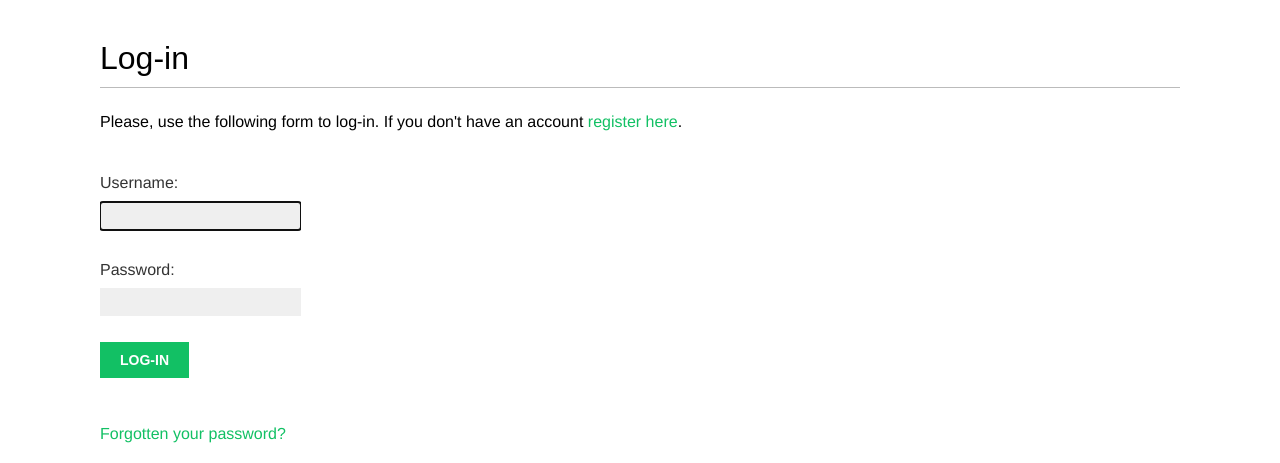
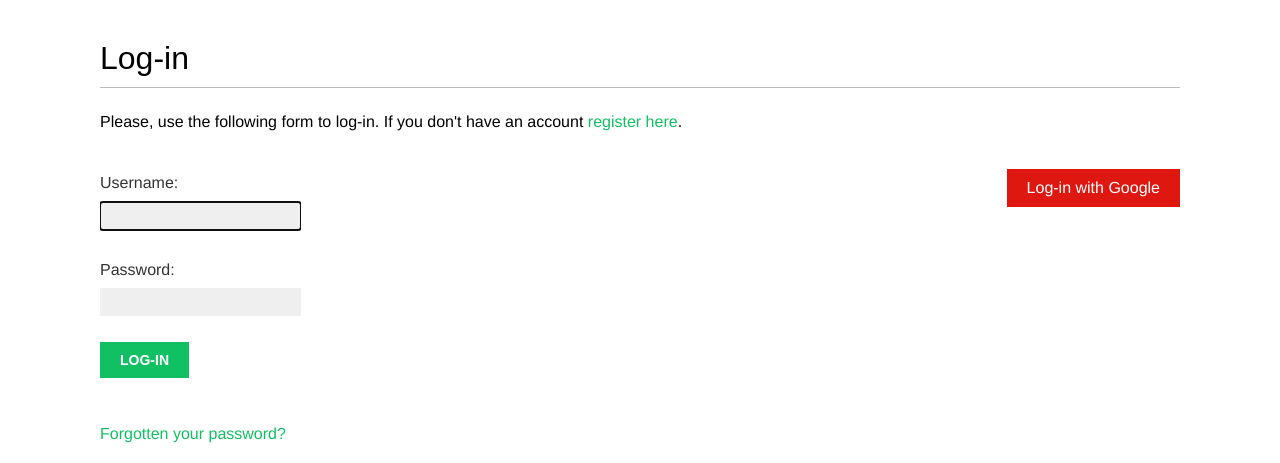
Before and after one commit to anhbkpro/django5-bookmarks, a Django app: page /account/login/ in a window 1280 px wide. Shown: the part 47-510 px from the top of the page. Run offline with Django 5.2, Linux system fonts and the light colour scheme; some web fonts are replaced.

Commit message:
Authentication using Google

```diff
--- a/bookmarks/account/templates/registration/login.html
+++ b/bookmarks/account/templates/registration/login.html
@@ -28,4 +28,12 @@
       </a>
     </p>
   </div>
+  <div class="social">
+    <ul>
+        <li class="google">
+          <a href="{% url "social:begin" "google-oauth2" %}">
+            Log-in with Google
+        </li>
+    </ul>
+  </div>
 {% endblock %}
--- a/bookmarks/account/urls.py
+++ b/bookmarks/account/urls.py
@@ -25,6 +25,7 @@ urlpatterns = [
     path("", views.dashboard, name="dashboard"),
     path("register/", views.register, name="register"),
     path("edit/", views.edit, name="edit"),
+    path("social-auth/", include("social_django.urls", namespace="social")),
 ]
 
 if settings.DEBUG:
```
Also changed, not shown: bookmarks/bookmarks/settings.py (+7 -2 lines), 1 other file.
